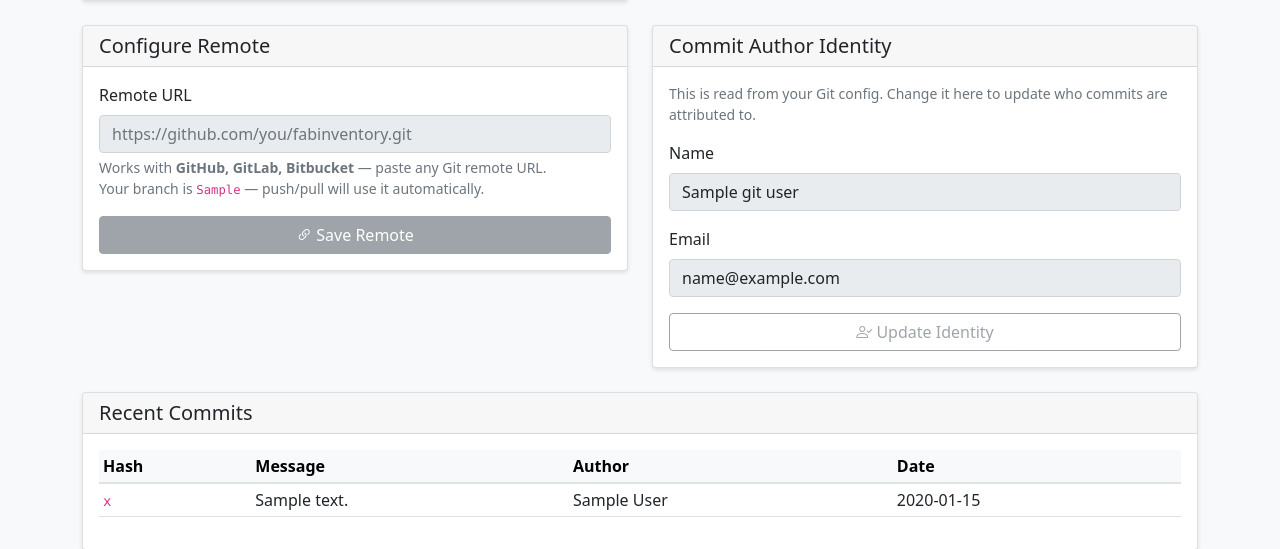
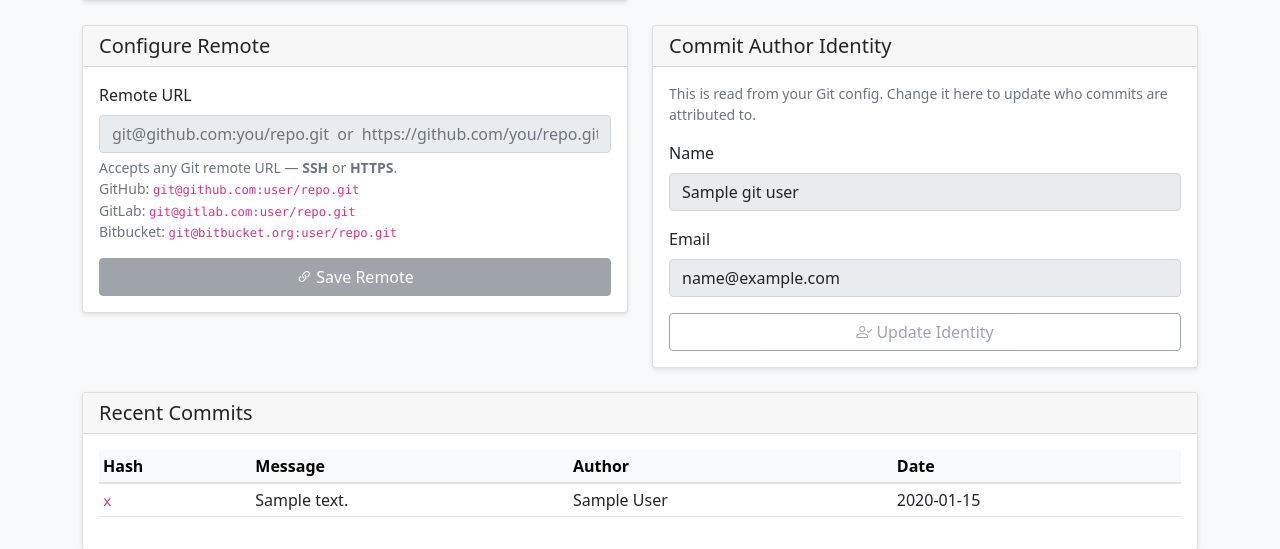
Before and after one commit to sakthiasthik/fabinventory, a Flask app: template templates/git_settings.html in a window 1280 px wide. Shown: the part 455-1004 px from the top of the page. Run offline with Flask 3, Linux system fonts and the light colour scheme; the visitor is signed in with stand-in values (Sample User, id 1); the template is opened without the code that fills it: most values are stand-ins (such as "Sample title", 1, 10 or a date in 2020); some libraries are stand-ins or nearby versions.

Commit message:
reomte URL fixed for configure remote URL

```diff
--- a/templates/git_settings.html
+++ b/templates/git_settings.html
@@ -117,13 +117,13 @@
                     <div class="mb-3">
                         <label class="form-label">Remote URL</label>
                         <input type="text" class="form-control" name="remote_url"
-                               placeholder="https://github.com/you/fabinventory.git"
+                               placeholder="git@github.com:you/repo.git  or  https://github.com/you/repo.git"
                                {% if not git_active %}disabled{% endif %}>
                         <div class="form-text mt-1">
-                            Works with <strong>GitHub, GitLab, Bitbucket</strong> — paste any Git remote URL.
-                            {% if current_branch != 'main' %}
-                            <br>Your branch is <code>{{ current_branch }}</code> — push/pull will use it automatically.
-                            {% endif %}
+                            Accepts any Git remote URL — <strong>SSH</strong> or <strong>HTTPS</strong>.<br>
+                            GitHub: <code>git@github.com:user/repo.git</code><br>
+                            GitLab: <code>git@gitlab.com:user/repo.git</code><br>
+                            Bitbucket: <code>git@bitbucket.org:user/repo.git</code>
                         </div>
                     </div>
                     <button type="submit" name="action" value="setup_remote"
```
